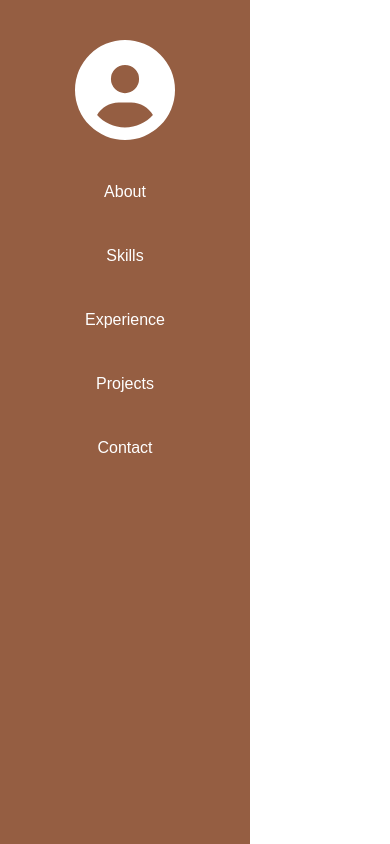
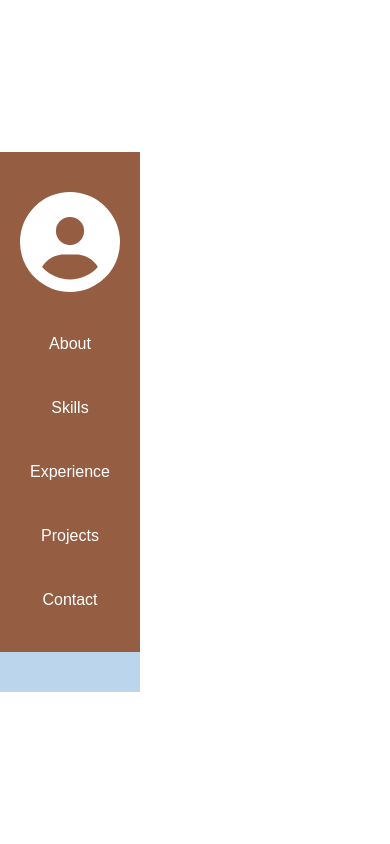
Before and after one commit to Patrick-250/portfolio, a React (Vite) app: page / in a window 390 px wide. Built offline with nearby package versions, Linux system fonts and the light colour scheme.

Commit message:
optimized for mobile viewing

```diff
--- a/src/App.css
+++ b/src/App.css
@@ -1,38 +1,23 @@
 .App {
   display: flex;
+  flex-direction: column;
+  background-color: #bbd5ed;
 }
 
 .main-content {
-  margin-left: 250px; /* Same width as the sidebar */
+  flex: 1;
   padding: 20px;
   box-sizing: border-box;
 }
 
-header {
-  background-color: #282c34;
-  color: white;
-  padding: 20px;
-  text-align: center;
+@media (min-width: 768px) {
+  .App {
+    flex-direction: row;
+  }
+
+  .main-content {
+    margin-left: 250px; /* Adjust this if you have a sidebar */
+  }
 }
 
-section {
-  padding: 20px;
-  margin: 20px 0;
-}
-
-h2 {
-  border-bottom: 2px solid #282c34;
-  padding-bottom: 10px;
-}
-
-ul {
-  list-style-type: none;
-  padding: 0;
-}
-
-li {
-  background-color: #f4f4f4;
-  margin: 5px 0;
-  padding: 10px;
-  border-radius: 5px;
-}
+/* Add more media queries as needed for different screen sizes */
--- a/src/App.jsx
+++ b/src/App.jsx
@@ -1,6 +1,5 @@
 import React from "react";
 import { BrowserRouter as Router, Route, Routes } from "react-router-dom";
-
 import About from "./Components/About/About";
 import Skills from "./Components/Skills/Skills";
 import Experience from "./Components/Experience/Experience";
--- a/src/Components/Sidebar/Sidebar.css
+++ b/src/Components/Sidebar/Sidebar.css
@@ -1,23 +1,19 @@
 .sidebar {
-  width: 250px;
-  position: fixed;
-  top: 0;
-  left: 0;
-  height: 100%;
+  width: 100%;
   background-color: #955e42;
   color: white;
   padding: 20px;
   box-sizing: border-box;
 }
 
-.profile {
-  text-align: center;
-  margin: 20px 0;
-}
-
-.profile-icon {
-  font-size: 100px;
-  color: white;
+@media (min-width: 768px) {
+  .sidebar {
+    width: 250px;
+    position: fixed;
+    top: 0;
+    left: 0;
+    height: 100%;
+  }
 }
 
 .sidebar h2 {
```
